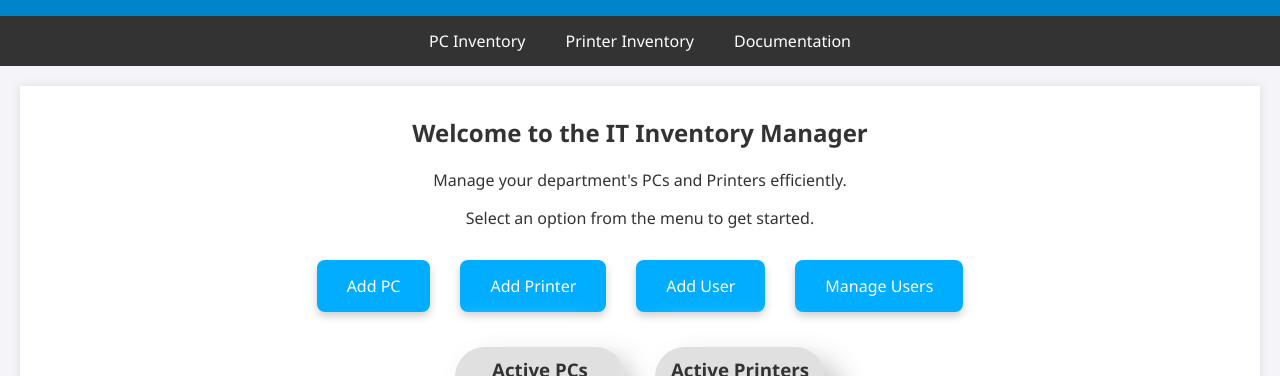
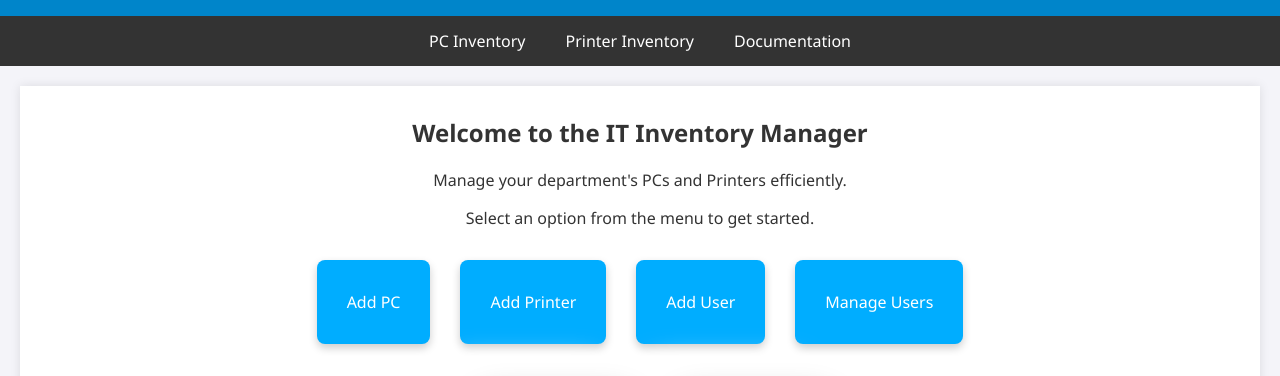
Before and after one commit to PDK1744/IT_Equipment_Manager, an Electron app: page src/UI/index.html in a window 1280 px wide. Shown: the part 90-466 px from the top of the page. Drawn offline with Linux system fonts and the light colour scheme; no server answers.

Commit message:
Refactor action buttons layout and enhance dashboard structure for better organization

```diff
--- a/src/UI/index.html
+++ b/src/UI/index.html
@@ -27,14 +27,29 @@
             <p>Manage your department's PCs and Printers efficiently.</p>
             <p>Select an option from the menu to get started.</p>
 
+
+
+            <div class="dashboard-container">
                 <div class="action-buttons">
-                <a href="#" id="addPcBtn">Add PC</a>
-                <a href="#" id="addPrinterBtn">Add Printer</a>
-                <a href="#" id="addUserBtn">Add User</a>
-                <a href="userManage.html" id="manageUsersBtn">Manage Users</a>
+                    <div class="quick-buttons">
+                        <a href="#" id="addPcBtn"><p>Add PC</p></a>
+                    </div>
+                    <div class="quick-buttons">
+                        <a href="#" id="addPrinterBtn"><p>Add Printer</p></a>
+                    </div>
+                    <div class="quick-buttons">
+                        <a href="#" id="addUserBtn"><p>Add User</p></a>
+                    </div>
+                    <div class="quick-buttons">
+                        <a href="userManage.html" id="manageUsersBtn"><p>Manage Users</p></a>
                     </div>
 
 
+
+
+
+
+                </div>
                 <div class="status-cards">
                     <div class="card" id="active-PCs">
                         <h3>Active PCs</h3>
@@ -44,9 +59,10 @@
                         <h3>Active Printers</h3>
                         <p class="count">Loading...</p>
                     </div>
-                <!-- <div class="card"></div>
-                <div class="card"></div> -->
+
                 </div>
+            </div>
+
 
 
 
```
Lines whose indentation alone changed are shown as unchanged.
